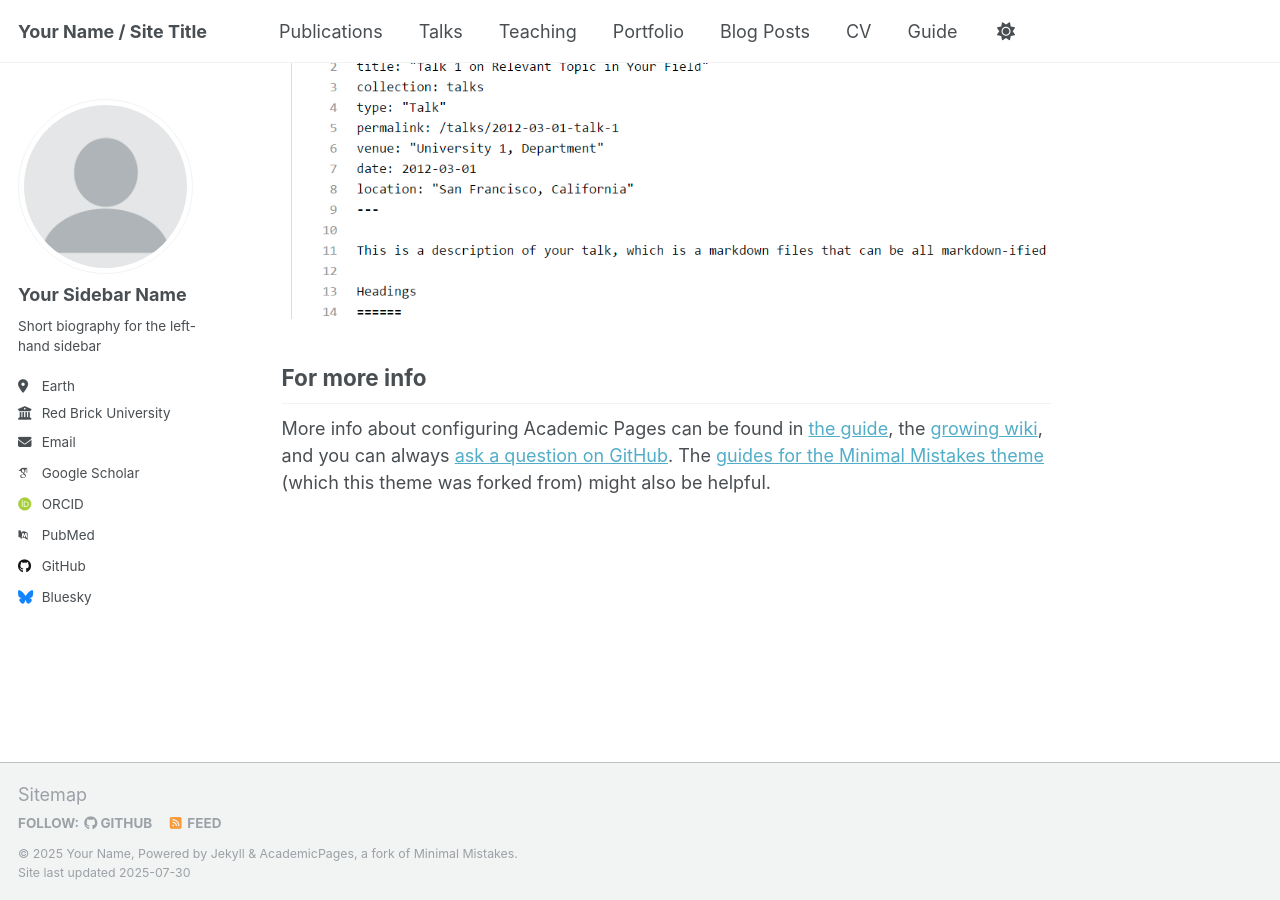
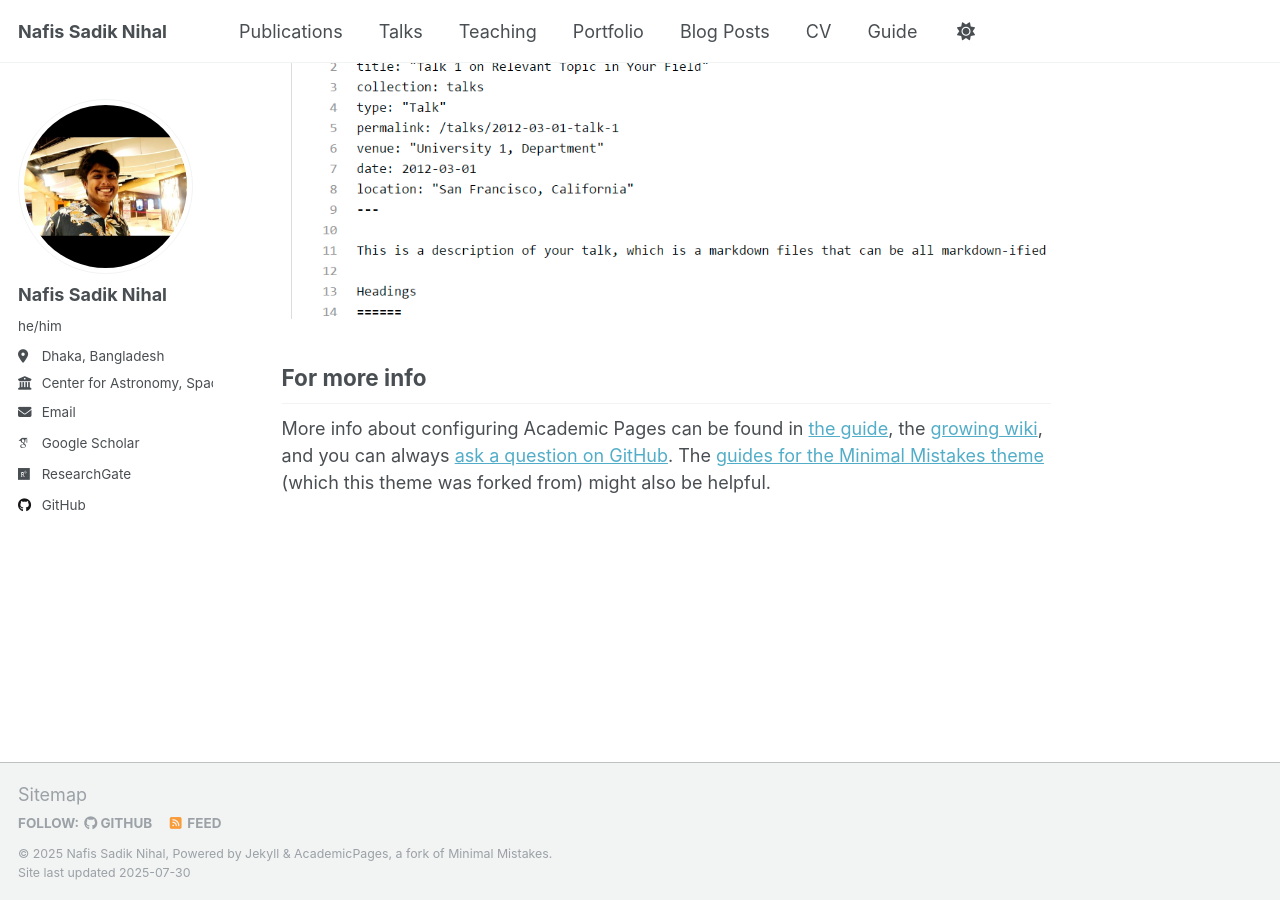
Before and after one commit to pensive-aristocrat/pensive-aristocrat.github.io, a Jekyll site: the page built from _pages/about.md, in a window 1280 px wide and 900 px high, scrolled down 2880 px. Built offline with Jekyll 4.4.1, drawn with Linux system fonts in a browser that asks for light colours; some web fonts are replaced; a script that is not in the unit is left out.

Commit message:
Update _config.yml

```diff
--- a/_config.yml
+++ b/_config.yml
@@ -9,51 +9,51 @@
 # Basic Site Settings
 locale                   : "en-US"
 site_theme               : "default"
-title                    : "Your Name / Site Title"
+title                    : "Nafis Sadik Nihal"
 title_separator          : "-"
-name                     : &name "Your Name"
+name                     : &name "Nafis Sadik Nihal"
 description              : &description "personal description"
-url                      : https://academicpages.github.io # the base hostname & protocol for your site e.g. "https://[your GitHub username].github.io" or if you already have some other page hosted on Github then use "https://[your GitHub username].github.io/[Your Repo Name]"
+url                      : https://pensive-aristocrat.github.io/ # the base hostname & protocol for your site e.g. "https://[your GitHub username].github.io" or if you already have some other page hosted on Github then use "https://[your GitHub username].github.io/[Your Repo Name]"
 baseurl                  : "" # the subpath of your site, e.g. "/blog"
-repository               : "academicpages/academicpages.github.io"
+repository               : "pensive-aristocrat/pensive-aristocrat.github.io"
 
 # Site Author - The following control what appear as part of the author content on the side bar.
 #               If a field is blank the icon and link will not appear, otherwise it will be shown.
 #               Additional customization can be done by editing /_includes/author-profile.html
 author:
   # Biographic information
-  avatar           : "profile.png"
-  name             : "Your Sidebar Name"
-  pronouns         : # example: "she/her"
-  bio              : "Short biography for the left-hand sidebar"
-  location         : "Earth"
-  employer         : "Red Brick University"
+  avatar           : "NafisSadikNihal.jpg"
+  name             : "Nafis Sadik Nihal"
+  pronouns         : "he/him"
+  bio              : #"Short biography for the left-hand sidebar"
+  location         : "Dhaka, Bangladesh"
+  employer         : "Center for Astronomy, Space Science and Astrophysics"
   uri              : # URL
-  email            : "none@example.org"
+  email            : "nafissadik7@iut-dhaka.edu"
 
   # Academic websites
   academia         : # URL
   arxiv            : # URL - Update with the correct link to your profile
-  googlescholar    : "https://scholar.google.com/citations?user=PS_CX0AAAAAJ"
+  googlescholar    : "https://scholar.google.com/citations?user=fYpVDpgAAAAJ&hl=en"
   inspire-hep      : # URL
   impactstory      : # URL
-  orcid            : "http://orcid.org/yourorcidurl"
+  orcid            : #"http://orcid.org/yourorcidurl"
   semantic         : # URL
-  pubmed           : "https://www.ncbi.nlm.nih.gov/pubmed/?term=john+snow"
-  researchgate     : # URL
+  pubmed           : #"https://www.ncbi.nlm.nih.gov/pubmed/?term=john+snow"
+  researchgate     : "https://www.researchgate.net/profile/Nafis-Sadik-Nihal"
   scopus           : # URL
 
   # Repositories and software development
   bitbucket        : # Username - Update with your username on the site
   codepen          : # Username
   dribbble         : # Username
-  github           : "academicpages"
+  github           : "pensive-aristocrat"
   kaggle           : # Username
   stackoverflow    : # User number or user number and name (i.e., use "1" or "1/jeff-atwood")
 
   # Social media
   artstation       : # Username
-  bluesky          : "bsky.app" # Replace this with you Bluesky username
+  bluesky          : #"bsky.app" # Replace this with you Bluesky username
   facebook         : # Username
   flickr           : # Username
   foursquare       : # Username
@@ -134,7 +134,7 @@ yandex_site_verification :
 
 # Social Sharing
 twitter:
-  username               : &twitter
+  username               : #&twitter
 facebook:
   username               :
   app_id                 :
```
